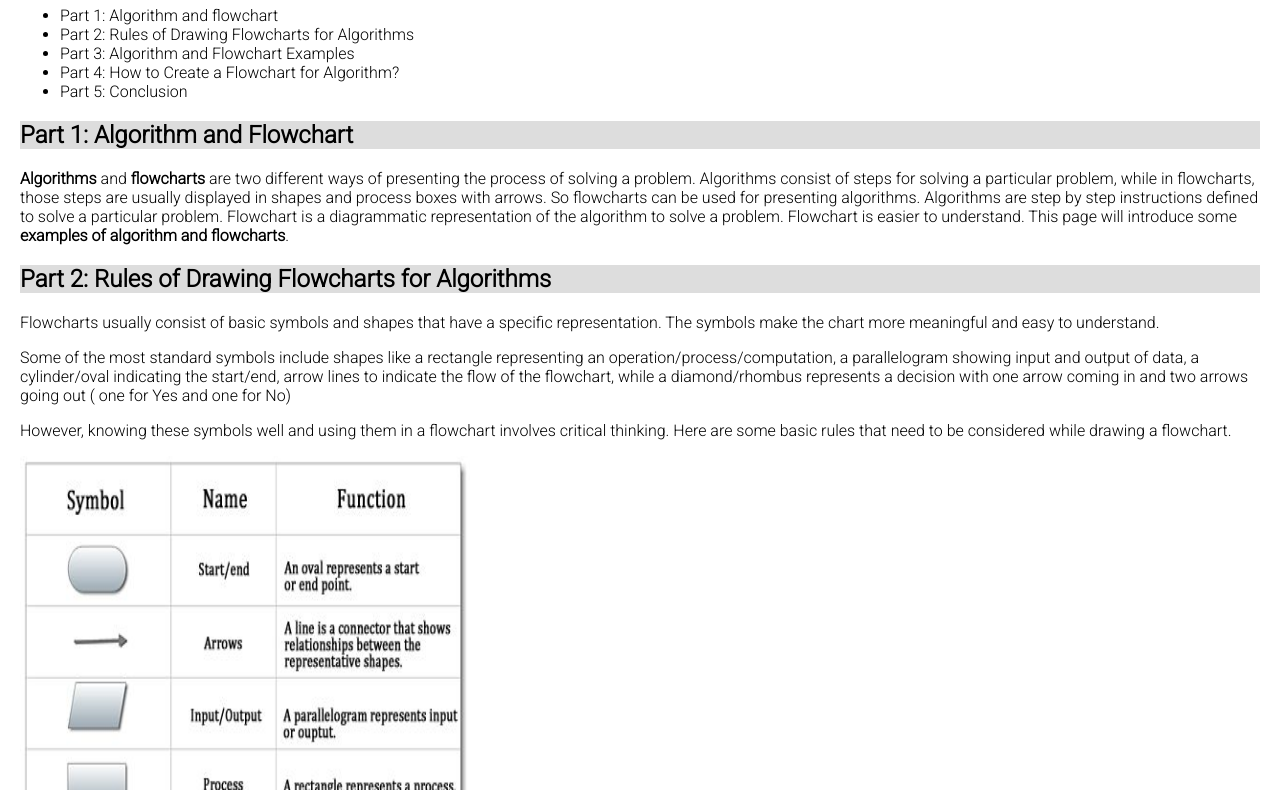
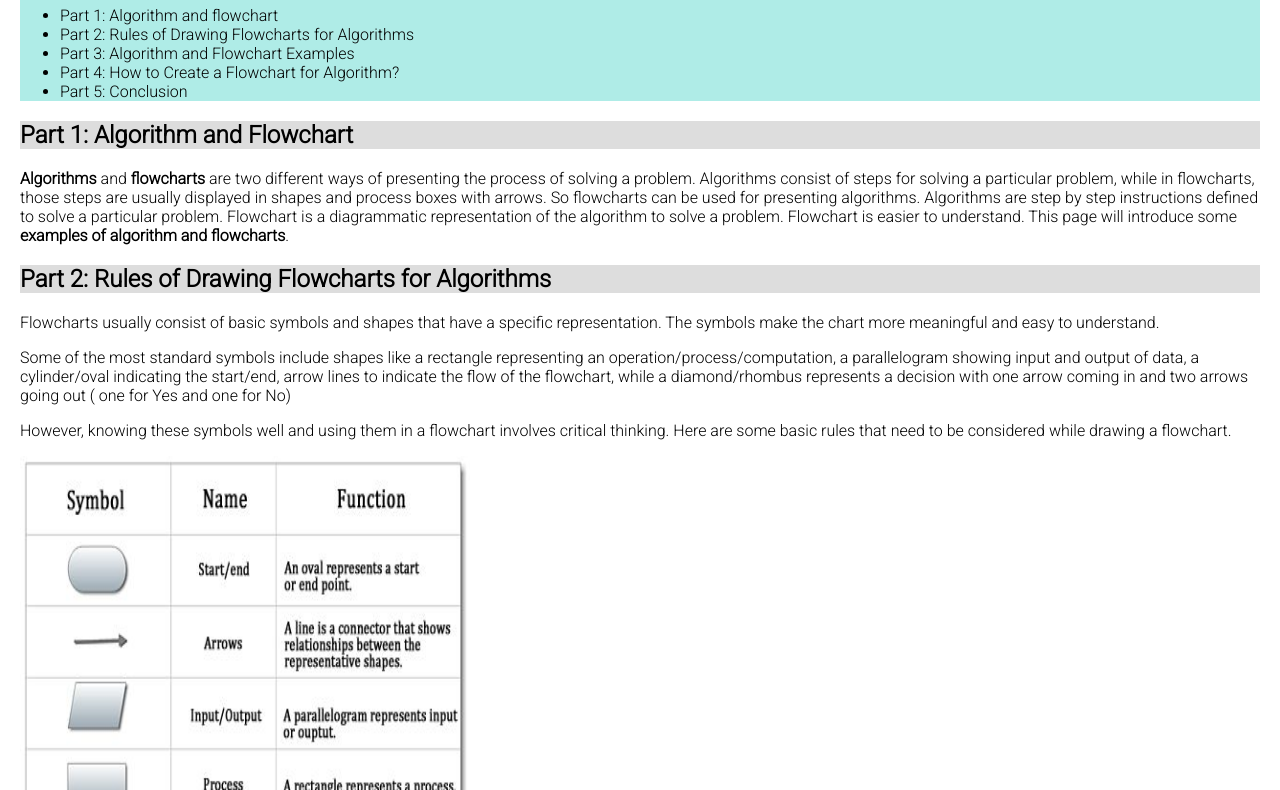
Before and after one commit to learnwithmindchamp/flowchart, a plain HTML site: page index.html in a window 1280 px wide. Shown: the part 95-885 px from the top of the page. Drawn offline with Linux system fonts and the light colour scheme.

Commit message:
Update index.html

```diff
--- a/index.html
+++ b/index.html
@@ -9,7 +9,7 @@ margin:10px;
 padding :10px;
 font-family: 'Roboto', sans-serif;
 }
-
+header{background-color:#AFECE7;}
 header h1{text-align:center;}
 
 section h2{background-color:#dddddd;}
```
